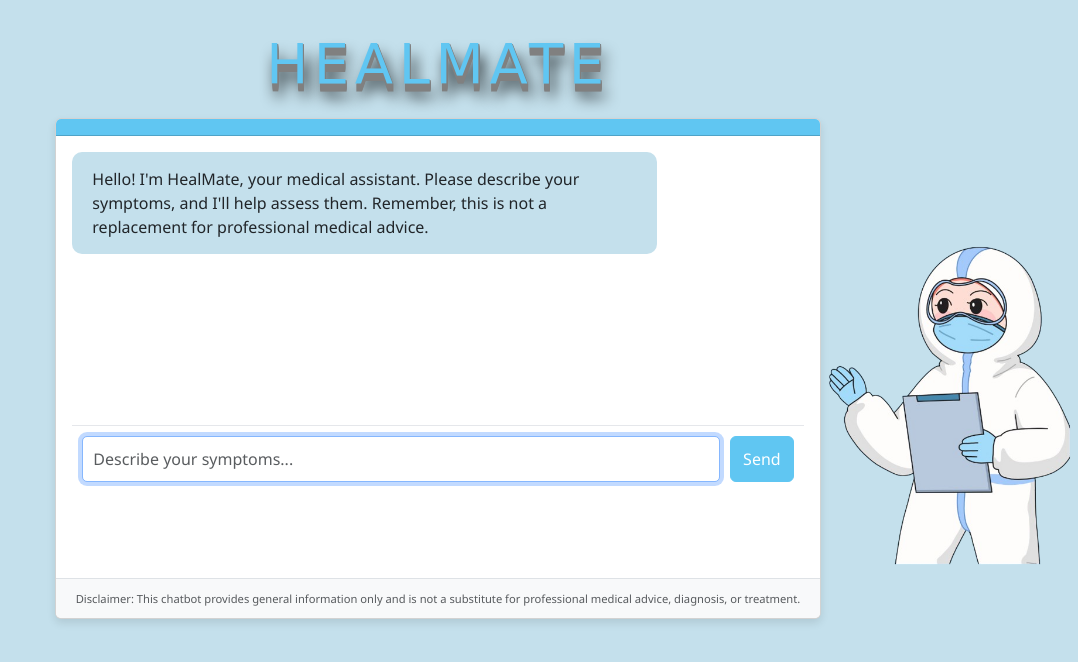
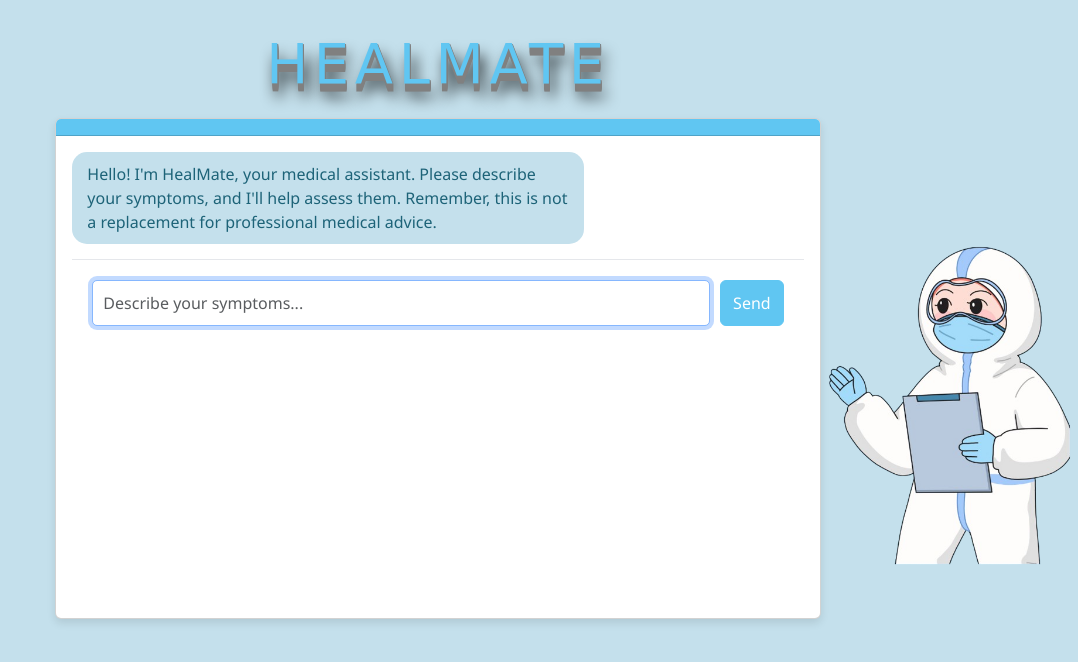
Before and after one commit to Abjtx/healmate-v3, a website: page index.html in a window 1280 px wide. Shown: the whole page, without its empty margins (202-1280 px from the left). Drawn offline with nearby package versions, Linux system fonts and the light colour scheme.

Commit message:
fixed overlapping disclaimer and input button

```diff
--- a/index.html
+++ b/index.html
@@ -44,9 +44,9 @@
                             </div>
                         </div>
                     </div>
-                    <div class="card-footer text-muted">
+                    <!-- <div class="card-footer text-muted">
                         <small>Disclaimer: This chatbot provides general information only and is not a substitute for professional medical advice, diagnosis, or treatment.</small>
-                    </div>
+                    </div> -->
                 </div>
             </div>
         </div>
--- a/styles.css
+++ b/styles.css
@@ -11,11 +11,17 @@ body {
     position: relative;
 }
 
-#chat-messages {
+/* #chat-messages {
     max-height: 300px;
     overflow-y: auto;
     margin-bottom: 15px;
     padding-bottom: 20px;
+} */
+    /* Messages Area */
+    .chat-messages {
+    flex: 1;
+    padding: 20px;
+    overflow-y: auto;
 }
 
 .container {
@@ -26,15 +32,47 @@ body {
     box-sizing: border-box;
 }
 
-.message {
+/* .message {
     margin-bottom: 15px;
     padding: 10px 15px;
     border-radius: 10px;
     max-width: 80%;
     word-wrap: break-word;
-}
+    display: flex;
+} */
 
-.user-message {
+        /* Message Bubbles */
+        .message {
+            margin-bottom: 15px;
+            display: flex;
+        }
+
+        .user-message {
+            justify-content: flex-end;
+        }
+
+        .bot-message {
+            justify-content: flex-start;
+        }
+
+        .message-content {
+            max-width: 70%;
+            padding: 10px 15px;
+            border-radius: 15px;
+
+        }
+
+        .user-message .message-content {
+            background: #60c6f2;
+            color: white;
+        }
+
+        .bot-message .message-content {
+            background: #c4e0ec;
+            color: #1d6378;
+        }
+
+/* .user-message {
     background-color: #f0f3f6;
     color: #212529;
     margin-left: auto;
@@ -44,7 +82,7 @@ body {
     background-color: #c4e0ec;
     color: #212529;
     margin-right: auto;
-}
+} */
 
 .error-message {
     background-color: #f8d7da;
@@ -56,9 +94,9 @@ body {
     box-shadow: 0 2px 4px rgba(0, 0, 0, 0.1);
 }
 
-.message-content {
+/* .message-content {
     padding: 5px;
-}
+} */
 
 .symptom-highlight {
     color: #dc3545;
@@ -170,7 +208,7 @@ body {
 }
 
 /* Input Area */
-.input-container {
+/* .input-container {
     padding: 10px;
     border-top: 1px solid #e5e7eb;
     display: flex;
@@ -180,7 +218,15 @@ body {
     width: 100%;
     box-sizing: border-box;
     background-color: white;
+} */
+
+.input-container {
+    padding: 20px;
+    border-top: 1px solid #e5e7eb;
+    display: flex;
+    gap: 10px;
 }
+
 
 input[type="text"] {
     flex: 1;
```
